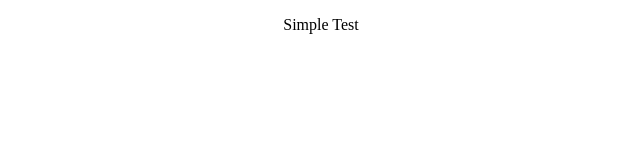
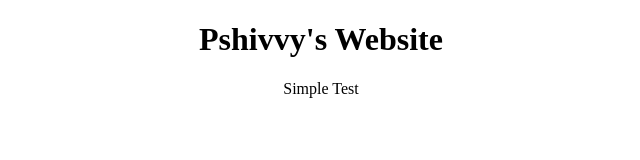
Before and after one commit to pshivvy/pshivvy.github.io, a plain HTML site: page index.html in a window 1280 px wide. Shown: the whole page, without its empty margins (319-959 px from the left). Drawn offline with Linux system fonts and the light colour scheme.

Commit message:
Added H1

```diff
--- a/index.html
+++ b/index.html
@@ -4,6 +4,7 @@
         <!-- head definitions go here -->
     </head>
     <body>
+        <h1 align="center">Pshivvy's Website</h1>
         <p align="center">Simple Test</p>
     </body>
 </html>
```
